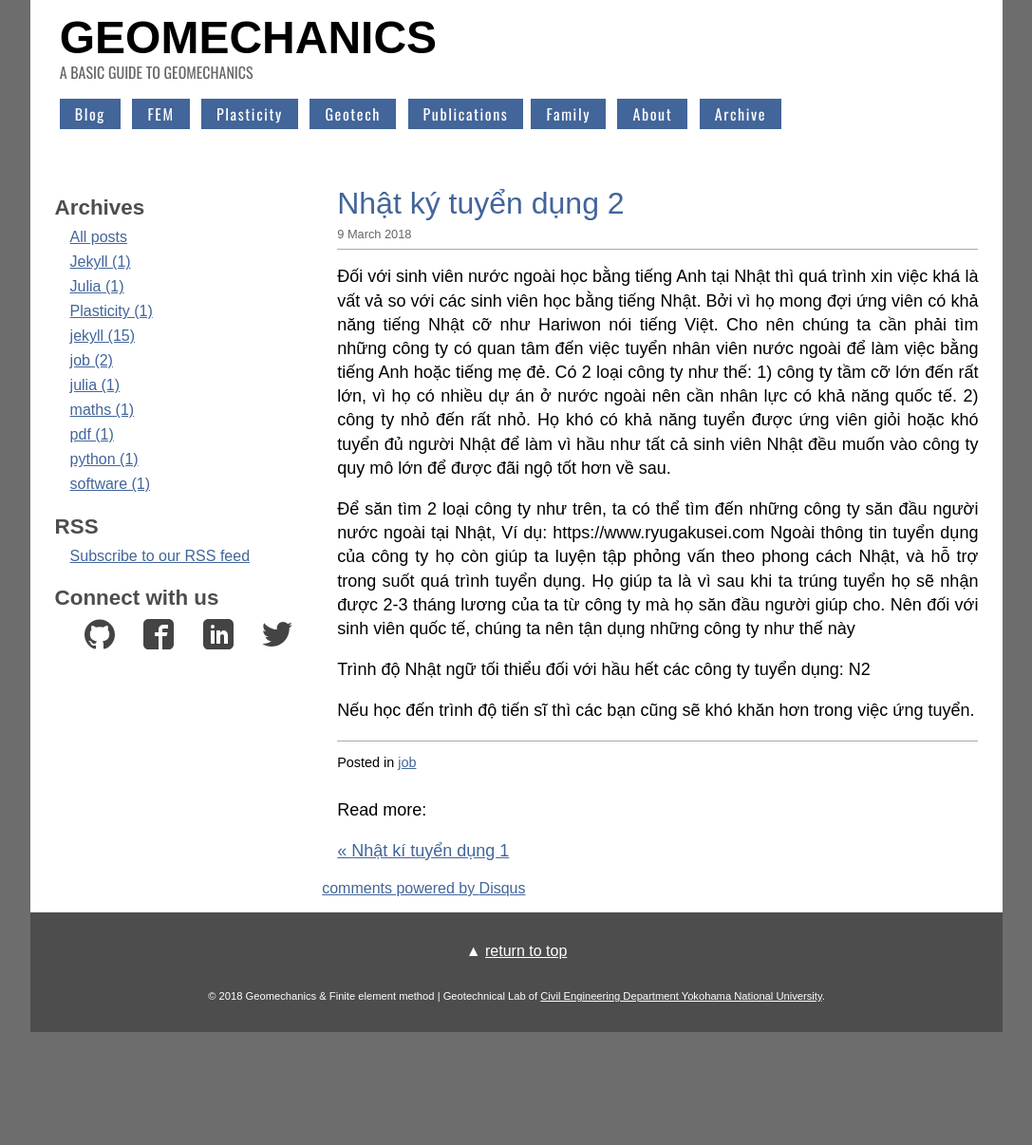
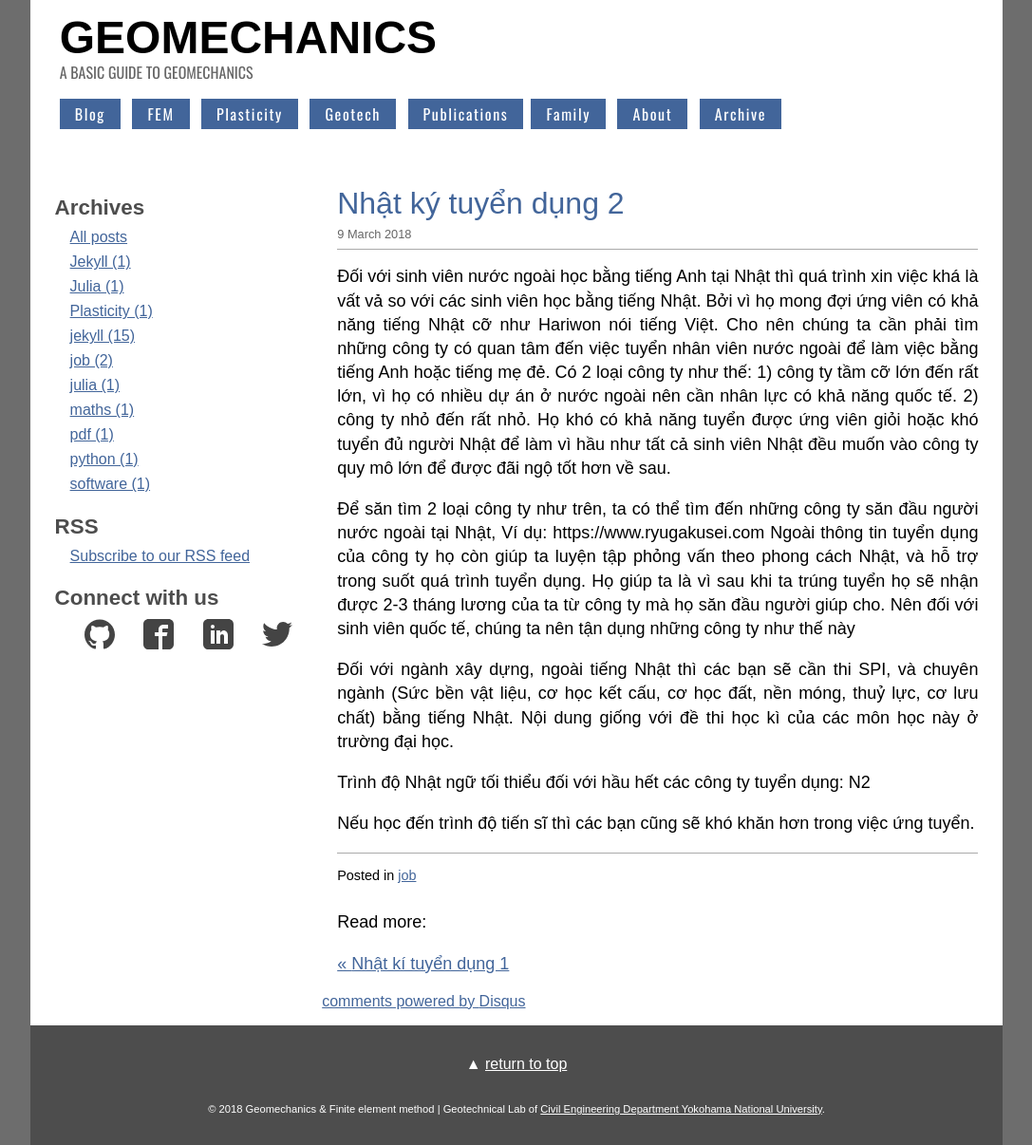
Before and after one commit to quangvunp/geomechanics, a Jekyll site: the page built from _posts/2018-03-09-job-hunting2.md, in a window 1280 px wide. Shown: the whole page at 95% size, without its empty margins (96-1183 px from the left). Built offline with Jekyll 4.4.1, drawn with Linux system fonts in a browser that asks for light colours; comment, search, counter and statistics services are not loaded; before the commit the page ends 1087 px from its top, so only the background shows below that.

Commit message:
Update 2018-03-09-job-hunting2.md

```diff
--- a/_posts/2018-03-09-job-hunting2.md
+++ b/_posts/2018-03-09-job-hunting2.md
@@ -17,6 +17,12 @@ Ngoài thông tin tuyển dụng của công ty họ còn giúp ta luyện tập
 quá trình tuyển dụng. Họ giúp ta là vì sau khi ta trúng tuyển họ sẽ nhận được 2-3 tháng lương của ta từ công ty mà
 họ săn đầu người giúp cho. Nên đối với sinh viên quốc tế, chúng ta nên tận dụng những công ty như thế này
 
+Đối với ngành xây dựng, ngoài tiếng Nhật thì các bạn sẽ cần thi SPI, và chuyên ngành (Sức bền vật liệu, cơ học kết cấu,
+cơ học đất, nền móng, thuỷ lực, cơ lưu chất) bằng tiếng Nhật. Nội dung giống với đề thi học kì của các môn học này
+ở trường đại học.
+
+
 Trình độ Nhật ngữ tối thiểu đối với hầu hết các công ty tuyển dụng: N2
 
+
 Nếu học đến trình độ tiến sĩ thì các bạn cũng sẽ khó khăn hơn trong việc ứng tuyển.
```
